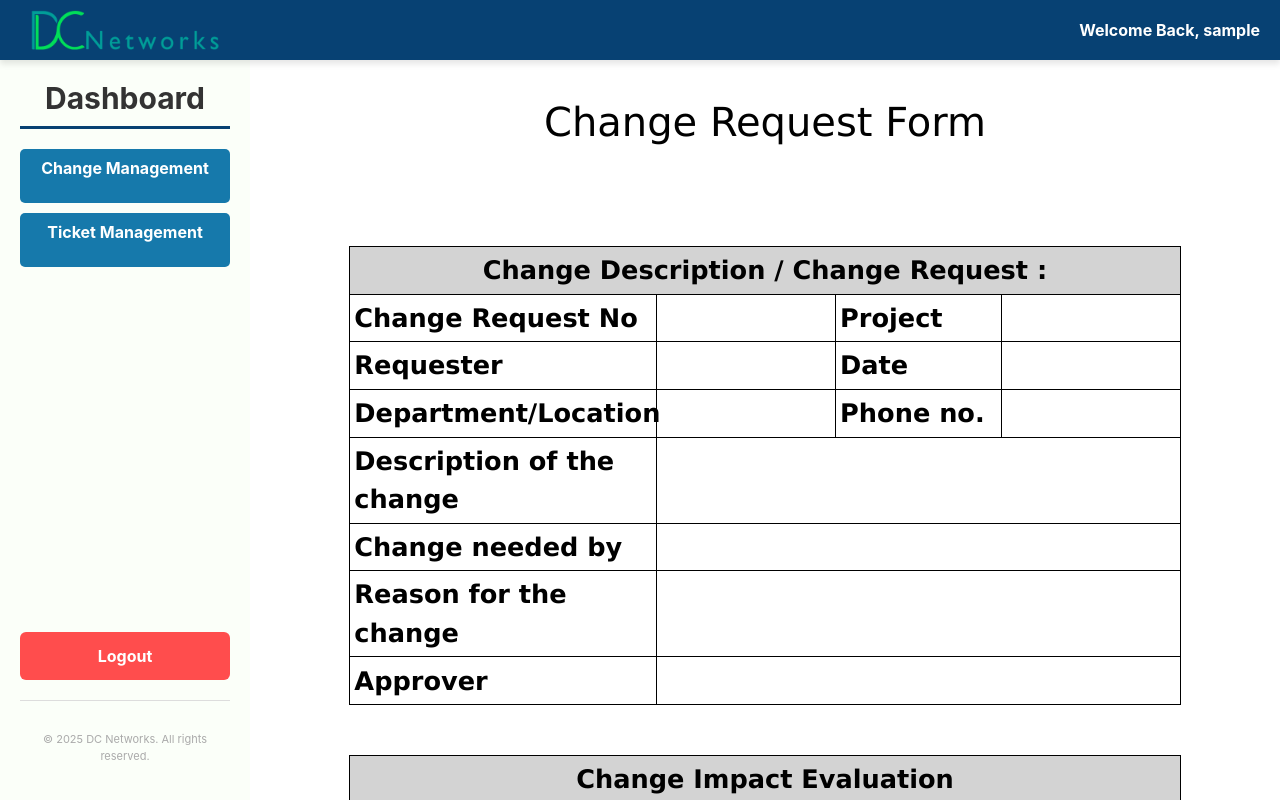
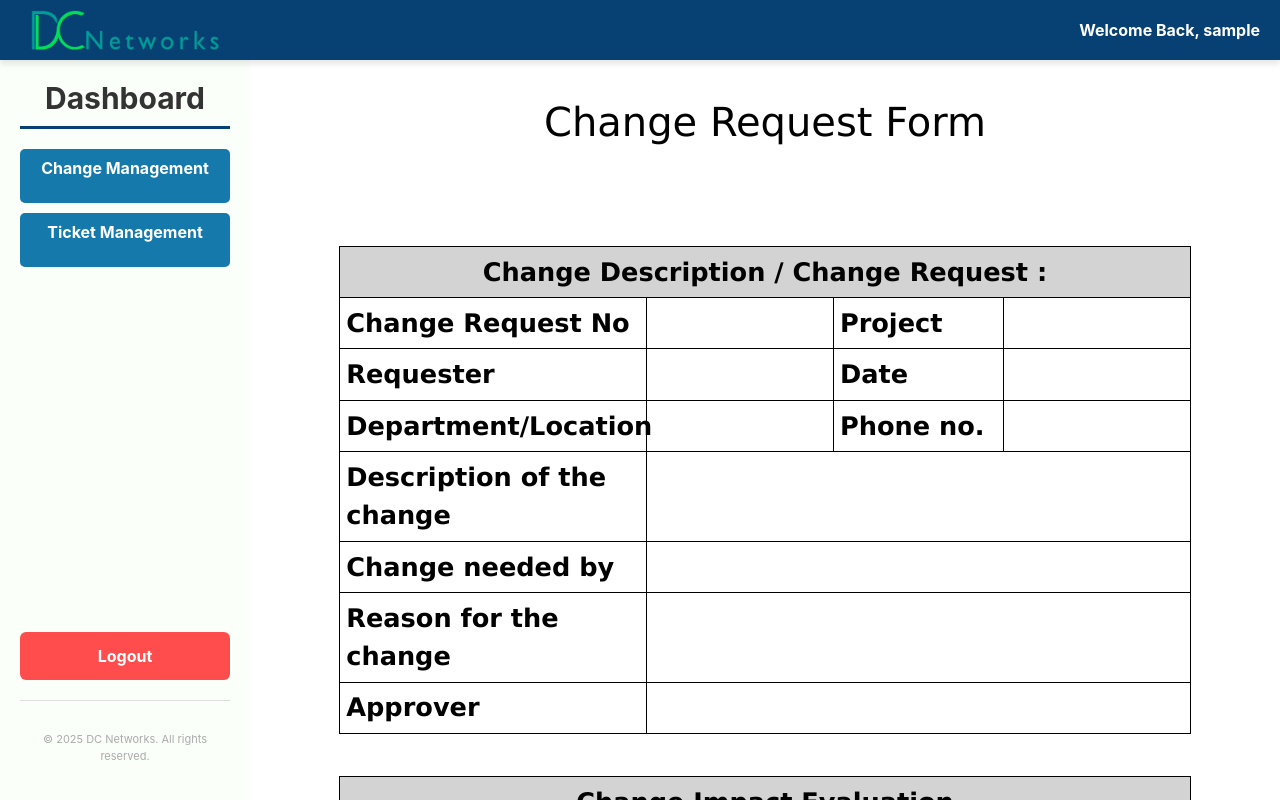
Before and after one commit to HarishTPrasad/dc2, a React (Create React App) app in the folder frontend/: page /dashboard/oldview in a window 1280 px wide. Built offline with nearby package versions, Linux system fonts and the light colour scheme; sample sign-in values are in the browser's storage.

Commit message:
design update

```diff
--- a/frontend/src/Components/Pages/Oldview.jsx
+++ b/frontend/src/Components/Pages/Oldview.jsx
@@ -320,7 +320,7 @@ function Oldview() {
         </div>
 
         {/* Table 5: Change Implementation */}
-        <div style={{...styles.content, marginTop:"30%"}}>
+        <div style={{...styles.content, marginTop:"20%"}}>
           <table style={styles.table}>
             <thead>
               <tr>
@@ -414,14 +414,14 @@ function Oldview() {
 
 const styles = {
   container: {
-    paddingLeft: "8%",     // 100px from 1000px
-    paddingRight: "8%",
+    paddingLeft: "7%",     // 100px from 1000px
+    paddingRight: "7%",
     paddingTop: "1%",       // 10px from 1000px height estimate
     fontSize: "1.6rem",     // 28px is approx 1.6rem
     fontFamily: "Verdana",
     color: "black",
   },
-  content: { marginBottom: "6%" }, // 40px from 1000px
+  content: { marginBottom: "5%" }, // 40px from 1000px
   table: {
     width: "100%",
     borderCollapse: "collapse",
@@ -429,14 +429,14 @@ const styles = {
   },
   th: {
     border: "1px solid black",
-    padding: "0.5%",          // 10px from 1000px
+    padding: "0.7%",          // 10px from 1000px
     textAlign: "left",
     fontFamily: "Verdana",
     color: "black",
   },
   td: {
     border: "1px solid black",
-    padding: "0.5%",          // 10px from 1000px
+    padding: "0.7%",          // 10px from 1000px
     fontFamily: "Verdana",
     color: "black",
   },
```
